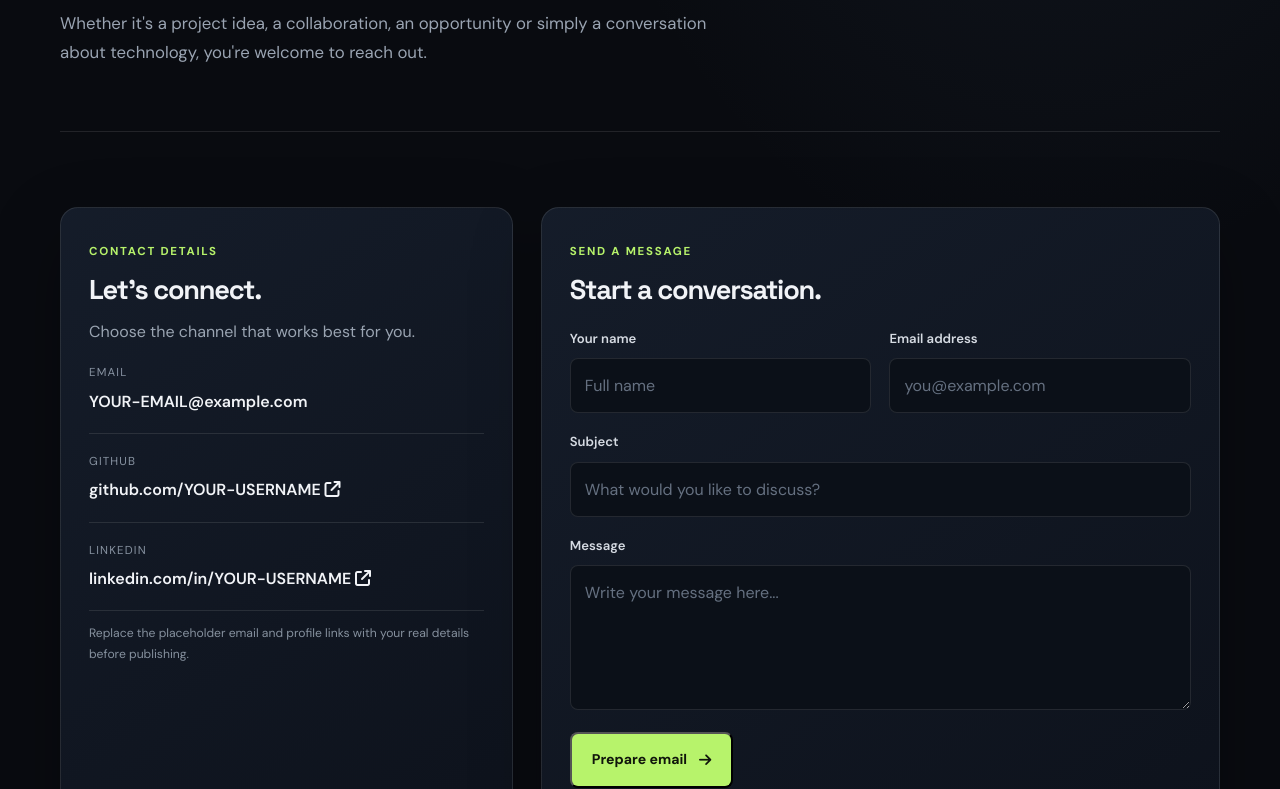
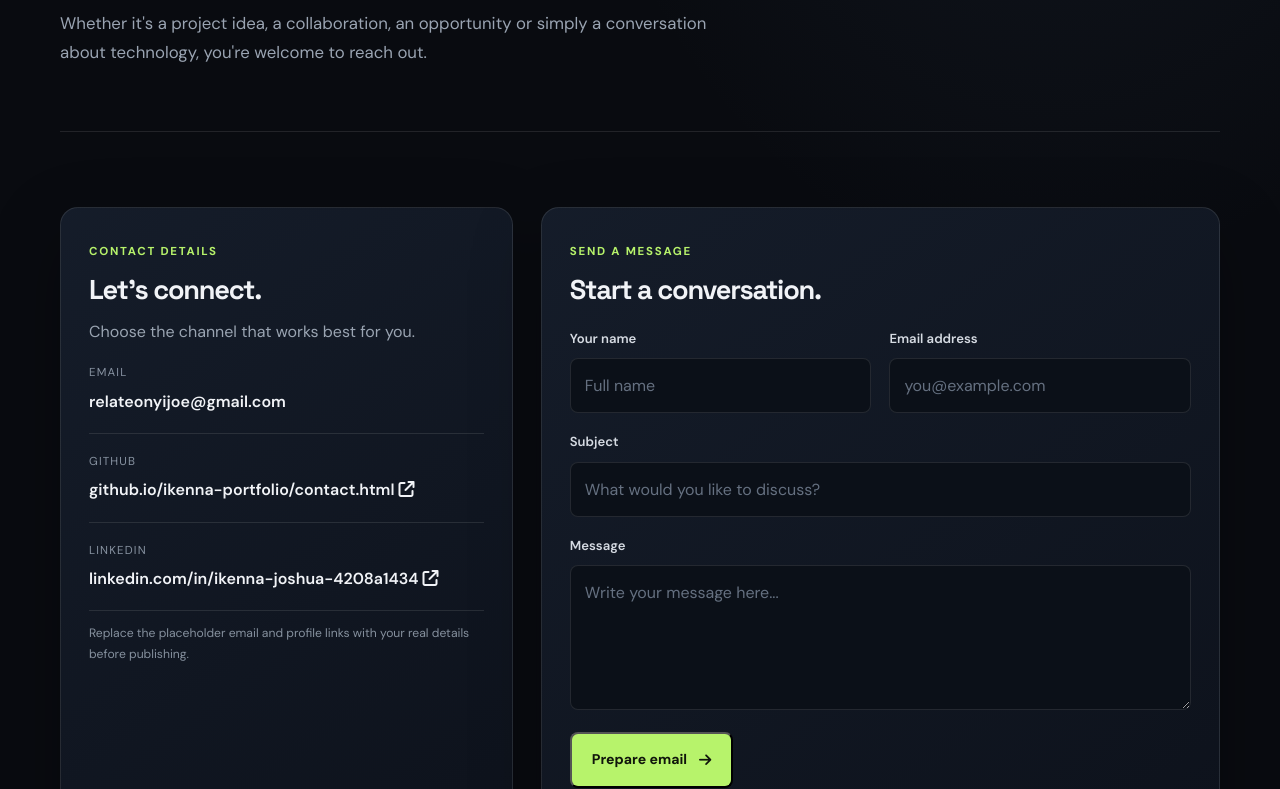
Before and after one commit to sikenna9096-op/ikenna-portfolio, a plain HTML site: page contact.html in a window 1280 px wide. Shown: the part 427-1216 px from the top of the page. Drawn offline with Linux system fonts and the light colour scheme.

Commit message:
Update contact.html

```diff
--- a/contact.html
+++ b/contact.html
@@ -13,9 +13,9 @@
 <section class="content-section container">
 <div class="contact-layout">
 <aside class="panel"><span class="page-kicker">CONTACT DETAILS</span><h2 style="font-size:1.7rem;margin:12px 0">Let's connect.</h2><p>Choose the channel that works best for you.</p>
-<div class="contact-method"><span>EMAIL</span><a href="mailto:YOUR-EMAIL@example.com">YOUR-EMAIL@example.com</a></div>
-<div class="contact-method"><span>GITHUB</span><a href="https://github.com/YOUR-USERNAME" target="_blank" rel="noopener noreferrer">github.com/YOUR-USERNAME <i class="fa-solid fa-arrow-up-right-from-square"></i></a></div>
-<div class="contact-method"><span>LINKEDIN</span><a href="https://www.linkedin.com/in/YOUR-USERNAME" target="_blank" rel="noopener noreferrer">linkedin.com/in/YOUR-USERNAME <i class="fa-solid fa-arrow-up-right-from-square"></i></a></div>
+<div class="contact-method"><span>EMAIL</span><a href="mailto:relateonyijoe@gmail.com">relateonyijoe@gmail.com</a></div>
+<div class="contact-method"><span>GITHUB</span><a href="https://sikenna9096-op.github.io/ikenna-portfolio/contact.html" target="_blank" rel="noopener noreferrer">github.io/ikenna-portfolio/contact.html <i class="fa-solid fa-arrow-up-right-from-square"></i></a></div>
+<div class="contact-method"><span>LINKEDIN</span><a href="https://www.linkedin.com/in/ikenna-joshua-4208a1434" target="_blank" rel="noopener noreferrer">linkedin.com/in/ikenna-joshua-4208a1434 <i class="fa-solid fa-arrow-up-right-from-square"></i></a></div>
 <p class="form-note">Replace the placeholder email and profile links with your real details before publishing.</p>
 </aside>
 <div class="panel"><span class="page-kicker">SEND A MESSAGE</span><h2 style="font-size:1.7rem;margin:12px 0 22px">Start a conversation.</h2>
```
